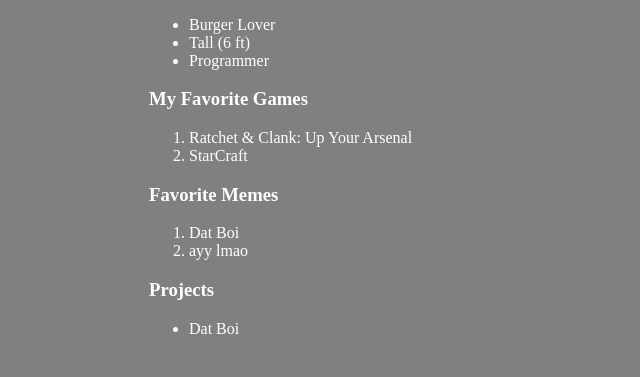
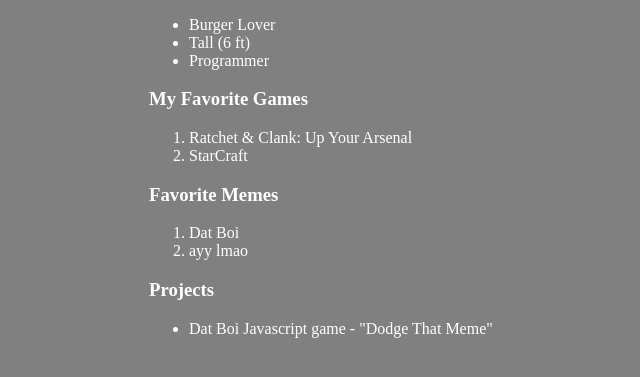
Before and after one commit to jtjanecek/jtjanecek.github.io, a plain HTML site: page index.html in a window 1280 px wide. Shown: the part 105-482 px from the top of the page, without its empty margins (363-1003 px from the left). Drawn offline with Linux system fonts and the light colour scheme.

Commit message:
Changed dat boi to dat boi javascript link

```diff
--- a/index.html
+++ b/index.html
@@ -33,7 +33,7 @@
 				<h3> Projects </h3>
 					<ul>
 						<li>
-							<a href="/pages/dat_boi/dodge_meme.html" id="index_dat_boi_link">Dat Boi</a>
+							<a href="/pages/dat_boi/dodge_meme.html" id="index_dat_boi_link">Dat Boi Javascript game - "Dodge That Meme"</a>
 						</li>
 					</ul>
 
```
